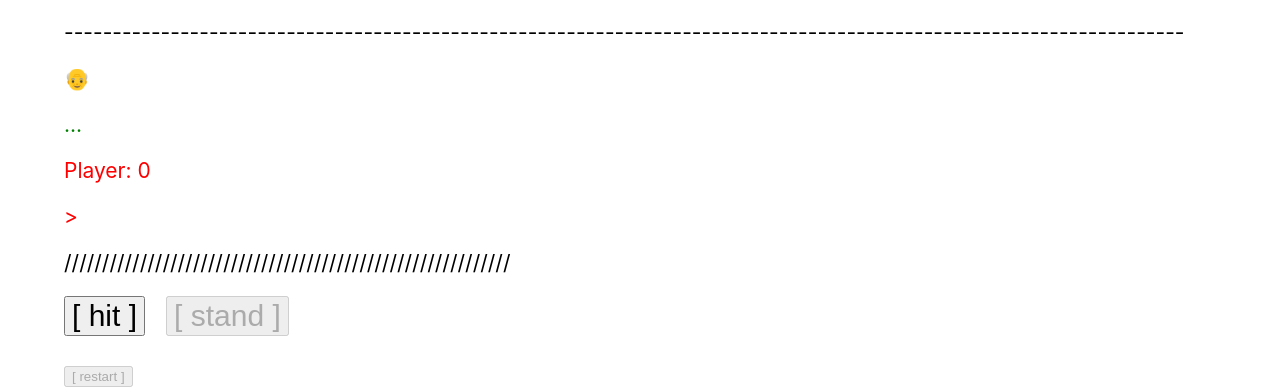
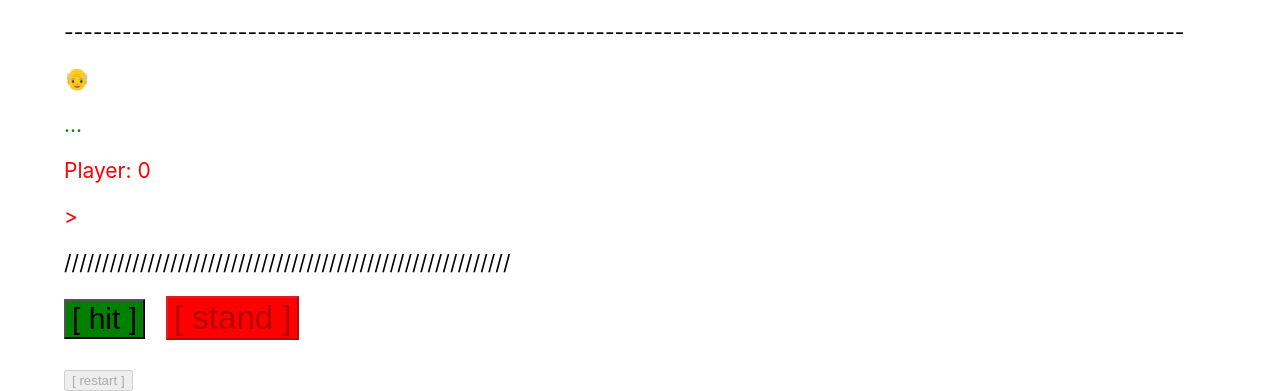
Before and after one commit to CoolCodeMan/Blackjack, a plain HTML site: page index.html in a window 1280 px wide. Shown: the part 493-884 px from the top of the page. Drawn offline with Linux system fonts and the light colour scheme.

Commit message:
Update index.css

```diff
--- a/index.css
+++ b/index.css
@@ -7,13 +7,13 @@
 }
 
 .buttonHit{
-  background-color: "green";
+  background-color: green;
   font-size:30px;
 
 }
 
 .buttonStand{
-  background-color: "red";
-  font-size:30px;
+  background-color: red;
+  font-size:33px;
 
 }
```
